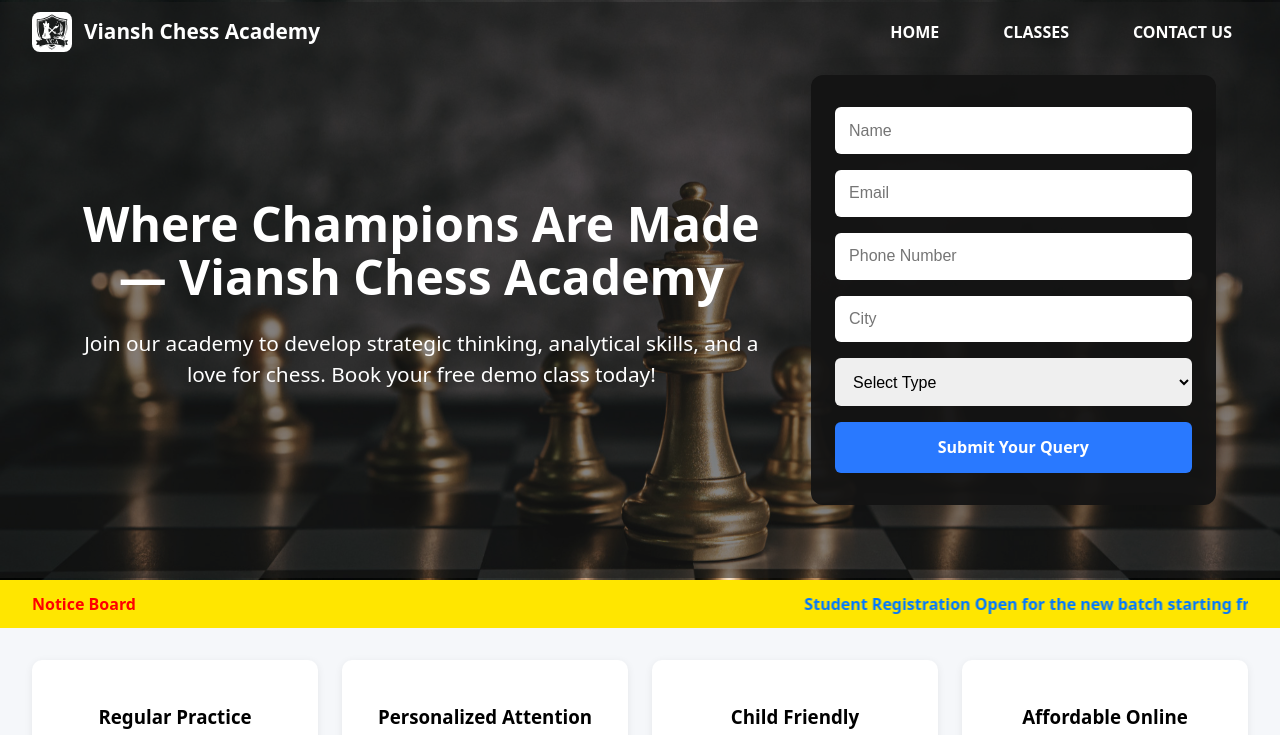
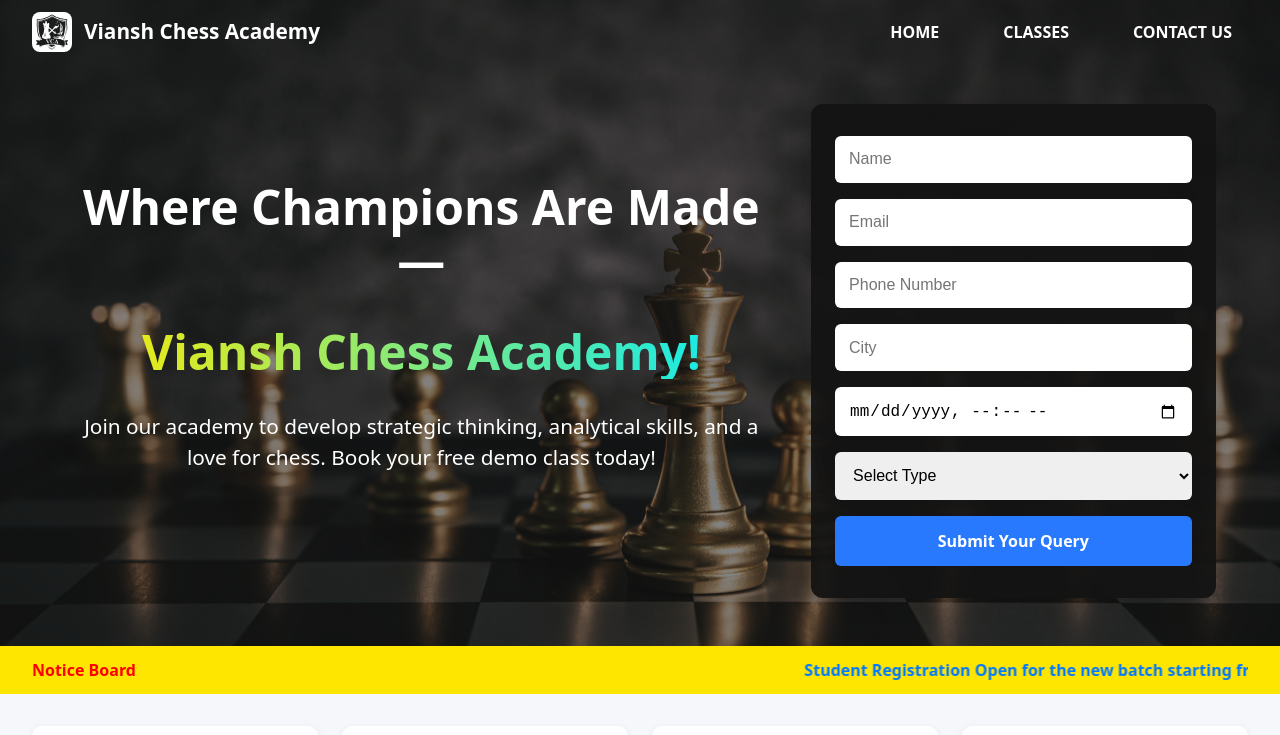
Before and after one commit to shantanugupta18/ChessAcademyProject, a React (Vite) app: page / in a window 1280 px wide. Shown: the top 735 px of the page. Built offline with nearby package versions, Linux system fonts and the light colour scheme.

Commit message:
ui and feedbbacks

```diff
--- a/src/components/ContactSection.jsx
+++ b/src/components/ContactSection.jsx
@@ -22,7 +22,6 @@
           </a> */}
           <a href="https://www.instagram.com/viansh.chessacademy?igsh=YTRiMnh0Znl0NDM1" target="_blank" rel="noopener noreferrer" aria-label="Instagram">
             <FaInstagram />
-
           </a>
         </div>
       </div>
@@ -36,8 +35,11 @@
             scrolling="no"
             marginHeight="0"
             marginWidth="0"
-            src="https://maps.google.com/maps?width=300&height=200&hl=en&q=kakadeo&t=&z=15&ie=UTF8&iwloc=B&output=embed"
+            src="https://www.google.com/maps/embed?pb=!1m18!1m12!1m3!1d3651.902234234567!2d80.305!3d26.447!2m3!1f0!2f0!3f0!3m2!1i1024!2i768!4f13.1!3m3!1m2!1s0x399c38e2e2e2e2e2%3A0xabcdefabcdefabcd!2sViansh%20Chess%20Academy!5e0!3m2!1sen!2sin!4v1695200000000!5m2!1sen!2sin"
             title="Chess Academy Location"
+            allowFullScreen=""
+            loading="lazy"
+            referrerPolicy="no-referrer-when-downgrade"
           ></iframe>
         </div>
       </div>
--- a/src/components/HeroSection.jsx
+++ b/src/components/HeroSection.jsx
@@ -10,6 +10,7 @@
     email: "",
     phone: "",
     city: "",
+    datetimestamp: ""
   });
 
   useEffect(() => {
@@ -29,11 +30,25 @@
 
   const handleSubmit = (e) => {
     e.preventDefault();
+    // Format datetimestamp to 'DD MMM YYYY h:mm A' (e.g., 14 Sep 2025 5:29 PM)
+    let formattedDate = "";
+    if (form.datetimestamp) {
+      const dt = new Date(form.datetimestamp);
+      const pad = (n) => n.toString().padStart(2, "0");
+      const day = pad(dt.getDate());
+      const monthNames = ["Jan", "Feb", "Mar", "Apr", "May", "Jun", "Jul", "Aug", "Sep", "Oct", "Nov", "Dec"];
+      const month = monthNames[dt.getMonth()];
+      const year = dt.getFullYear();
+      let hours = dt.getHours();
+      const minutes = pad(dt.getMinutes());
+      const ampm = hours >= 12 ? "PM" : "AM";
+      hours = hours % 12;
+      hours = hours ? hours : 12; // 0 should be 12
+      formattedDate = `${day} ${month} ${year} ${hours}:${minutes} ${ampm}`;
+    }
     const courseText = type === "COURSE" ? `interested in the course: ${selectedCourse}` : `have a query: ${form.query}`;
-    const message = `Hi, I am ${form.name} and ${courseText}.\n\nMy contacts and details are:\n• Email: ${form.email}\n• Phone: ${form.phone}\n• City: ${form.city}`;
-    const url = `https://wa.me/919956720520?text=${encodeURIComponent(
-      message
-    )}`;
+    const message = `Hi, I am ${form.name} and ${courseText}.\n\nMy contacts and details are:\n• Email: ${form.email}\n• Phone: ${form.phone}\n• City: ${form.city}\n• Preferred Date & Time for Demo: ${formattedDate}`;
+    const url = `https://wa.me/919956720520?text=${encodeURIComponent(message)}`;
     window.open(url, "_blank");
   };
 
@@ -41,7 +56,8 @@
     <section id="hero-form" className="hero-section hero-bg">
       <div className="hero-overlay">
         <div className="hero-content">
-          <h1>{HERO.title}</h1>
+          <h1>{HERO.titleOne}</h1>
+          <h1 className="highlighted-text">{HERO.titleTwo}</h1>
           <p>{HERO.subtitle}</p>
         </div>
         <div className="hero-form-wrapper" id="hero-form">
@@ -75,6 +91,14 @@
               type="text"
               placeholder="City"
               value={form.city}
+              onChange={handleChange}
+              required
+            />
+            <input
+              name="datetimestamp"
+              type="datetime-local"
+              placeholder="Schedule Date & Time"
+              value={form.datetimestamp}
               onChange={handleChange}
               required
             />
--- a/src/constants/texts.js
+++ b/src/constants/texts.js
@@ -1,5 +1,6 @@
 export const HERO = {
-  title: "Where Champions Are Made — Viansh Chess Academy",
+  titleOne: "Where Champions Are Made —",
+  titleTwo: "Viansh Chess Academy!",
   subtitle: "Join our academy to develop strategic thinking, analytical skills, and a love for chess. Book your free demo class today!"
 };
 
--- a/src/styles/HeroSection.css
+++ b/src/styles/HeroSection.css
@@ -13,9 +13,18 @@
     min-height: 580px;
     background: url('/src/assets/chess-hero-placeholder.jpg') center/cover no-repeat;
     position: relative;
-    display:flex ;
+    display: flex;
     align-items: center;
     justify-content: center;
+}
+
+.highlighted-text {
+    background: linear-gradient(90deg, #ffea00 0%, #00eaff 100%);
+    -webkit-background-clip: text;
+    -webkit-text-fill-color: transparent;
+    background-clip: text;
+    color: transparent;
+    font-weight: bold;
 }
 
 .hero-overlay {
@@ -44,7 +53,7 @@
 
 .hero-content p {
     font-size: 1.3rem;
-    margin-bottom: 2rem;
+    margin: 2rem 0;
 }
 
 .hero-form-wrapper {
@@ -54,6 +63,7 @@
     padding: 2rem 1.5rem;
     box-shadow: 0 4px 24px rgba(0, 0, 0, 0.12);
     max-width: 400px;
+    margin-top: 3.5rem;
 }
 
 .demo-form {
@@ -105,37 +115,48 @@
         width: 80%;
     }
 }
-@media(max-width:768px){
-    .hero-overlay{
-        padding:2rem 4vw;
+
+@media(max-width:768px) {
+    .hero-overlay {
+        padding: 2rem 4vw;
         background-color: transparent;
     }
-    .hero-content h1{
-        font-size:2.2rem;
+
+    .hero-content h1 {
+        font-size: 2.2rem;
     }
-    .hero-content p{
-        font-size:1.1rem;
+
+    .hero-content p {
+        font-size: 1.1rem;
     }
-    .hero-form-wrapper{
-        width:90%;
-        max-width:none;
+
+    .hero-form-wrapper {
+        width: 90%;
+        max-width: none;
     }
 }
-@media(max-width:450px){
-    .hero-overlay{
-        padding:4rem 3vw;
+
+@media(max-width:450px) {
+    .hero-overlay {
+        padding: 4rem 3vw;
     }
-    .hero-content h1{
-        font-size:1.8rem;
+
+    .hero-content h1 {
+        font-size: 1.7rem;
     }
-    .hero-content p{
-        font-size:1rem;
+
+    .hero-content p {
+        font-size: 1rem;
     }
-    .hero-form-wrapper{
-        padding:1.5rem 1rem;
+
+    .hero-form-wrapper {
+        padding: 1.5rem 1rem;
+        margin-top: none !important;
     }
-    .demo-form input,.demo-form button{
-        font-size:0.9rem;
-        padding:0.75rem;
+
+    .demo-form input,
+    .demo-form button {
+        font-size: 0.9rem;
+        padding: 0.75rem;
     }
 }
```
